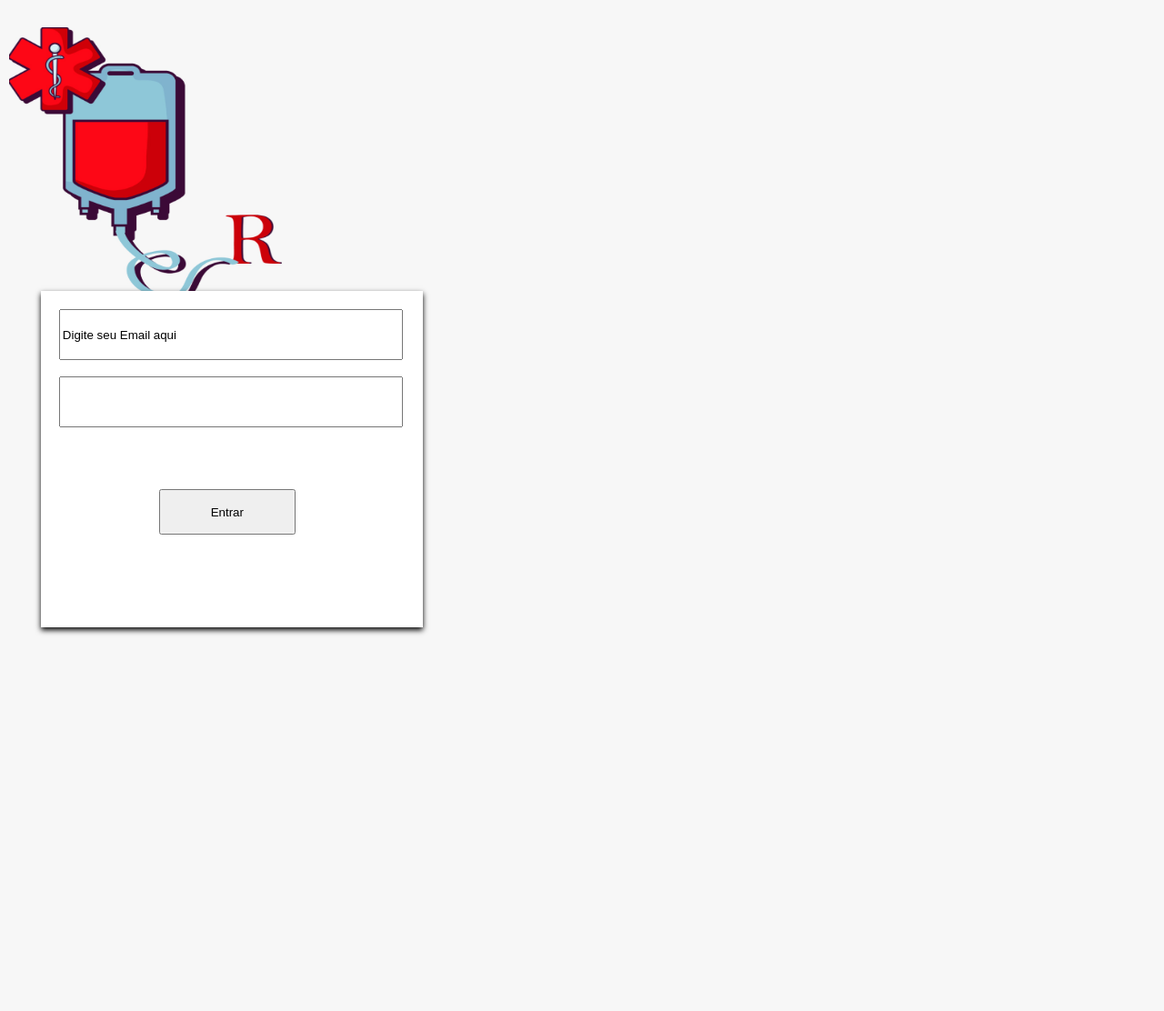
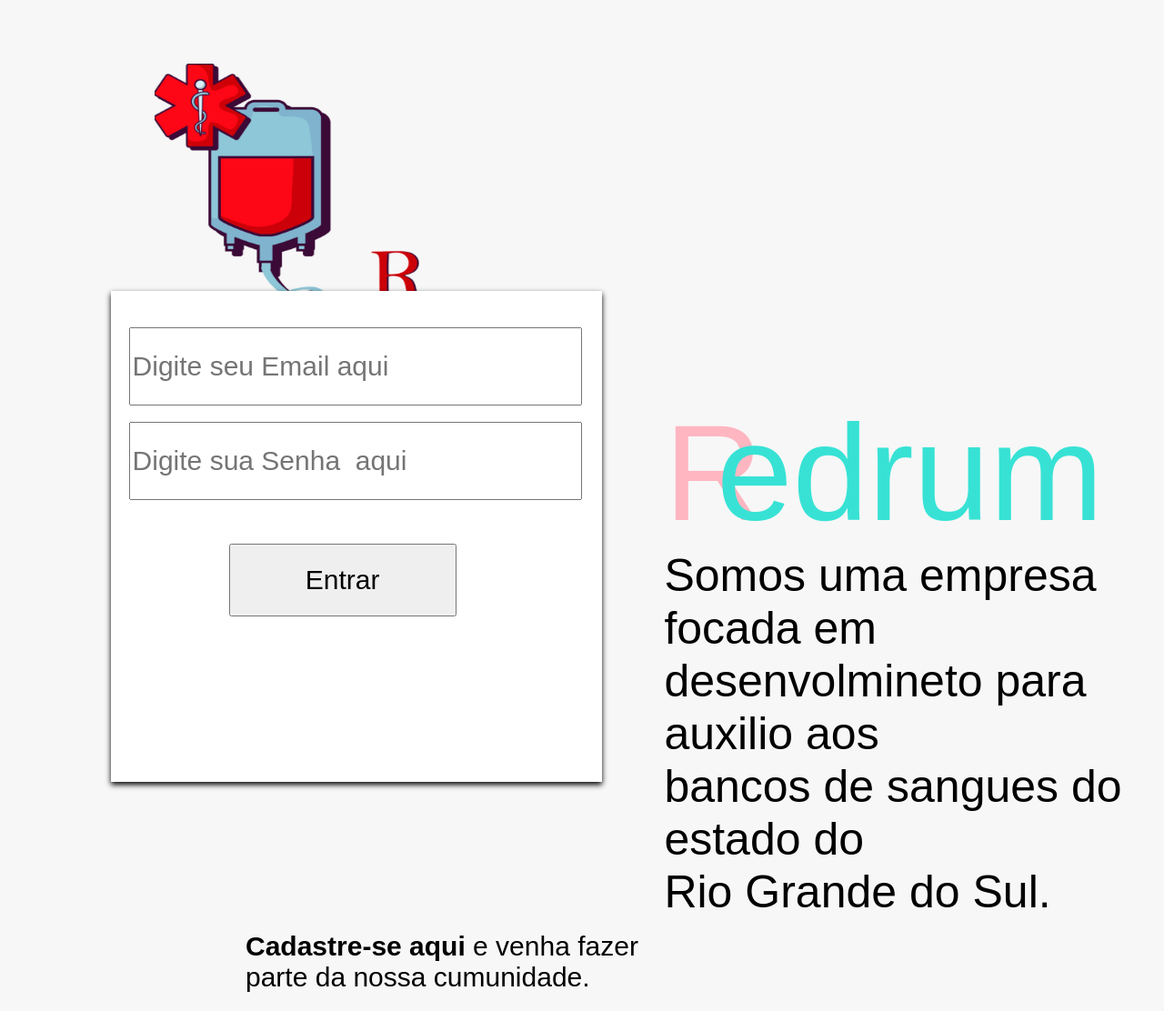
Before and after one commit to MrRizak10/Redrum_V1, a PHP site: page /html/login.html in a window 1280 px wide. Shown: the whole page at 91% size. Before the commit the page ends 698 px from the top, so only its background shows below. Run offline with PHP 8.4, Linux system fonts and the light colour scheme.

Commit message:
Redrum upado

```diff
--- a/css/login.css
+++ b/css/login.css
@@ -1,5 +1,5 @@
 body{
-    margin: 10px;
+    margin: 20px;
     font-family: Arial, Helvetica, sans-serif;
     background-color: #F7F7F7
 }
@@ -7,32 +7,66 @@ body{
     background-color:#FFFFFF;
     position: absolute;
     top: 40%;
-    left: 3.5%;
-    width: 380px;
-    height: 330px;
+    left: 9.5%;
+    width: 500px;
+    height: 500px;
     padding: 20px;
     box-shadow: 0px 3px 6px #000000;
     }
 #usuario{
+    font-size: 30px;
+    position: relative;
     top:20px;
-    width: 370px;
-    height: 50px;
+    width: 490px;
+    height: 80px;
 }
 #senha{
+    font-size: 30px;
+    position: relative;
     top:20px;
-    width: 370px;
-    height: 50px;
+    width: 490px;
+    height: 80px;
 }
 #button{
+    font-size: 30px;
     margin-top:50px;
     margin-left:110px;
-    width: 150px;
-    height: 50px;
+    width: 250px;
+    height: 80px;
 }
 
   img {
-    margin-top: 20px;
+    margin-left: 150px;
+    margin-top: 50px;
     width: 300px;
     height: 300px;
 
   }
+  .nome_logo{
+    margin-top: 60px;
+    position: absolute;
+    font-size: 150px;
+    margin-left: 60%;
+    margin-bottom: 30%;
+    color: #37E2D5;
+
+  }
+  .letra_r{
+    margin-top: 60px;
+    position: absolute;
+    font-size: 150px;
+    margin-left: 55.5%;
+    margin-bottom: 30%;
+    color: #FFB6C1;
+  }
+  .texto{
+    position: absolute;
+    margin-left: 55.5%;
+    margin-top: 230px;
+    font-size: 50px;
+  }
+  .texto_cadastro{
+    font-size: 30px;
+    margin-left: 250px;
+    margin-top: 650px;
+  }
--- a/html/login.html
+++ b/html/login.html
@@ -10,9 +10,9 @@
 <body>
 
     <div class="container" >
-        <input type="text" name="usuario" id="usuario"value="Digite seu Email aqui" >
+        <input type="text" name="usuario" id="usuario"value="" placeholder="Digite seu Email aqui">
         <br><br>
-        <input type="password" name="senha" id="senha">
+        <input type="password" name="senha" id="senha" value="" placeholder="Digite sua Senha  aqui" >
         <br><br>
         <input type="submit" name="button" id="button" value="Entrar">
 
@@ -21,9 +21,25 @@
     <div class="logo">
         <img src="/img/redrum.PNG">
     </div>
-
-    <div>
-        <label></label>
+    <div class="letra_r">
+        <label>R</label>
+    </div>
+    <div class="nome_logo">
+        <label>edrum</label>
+    </div>
+    <div class="texto">
+        <label>
+            Somos uma empresa focada em <br>
+            desenvolmineto para auxilio aos <br>
+            bancos de sangues do estado do<br>
+            Rio Grande do Sul.
+        </label>
+    </div>
+    <div class="texto_cadastro">
+        <label>
+             <b> Cadastre-se aqui</b> e venha fazer<br>
+            parte da nossa cumunidade.
+        </label>
     </div>
 
 </body>
```
